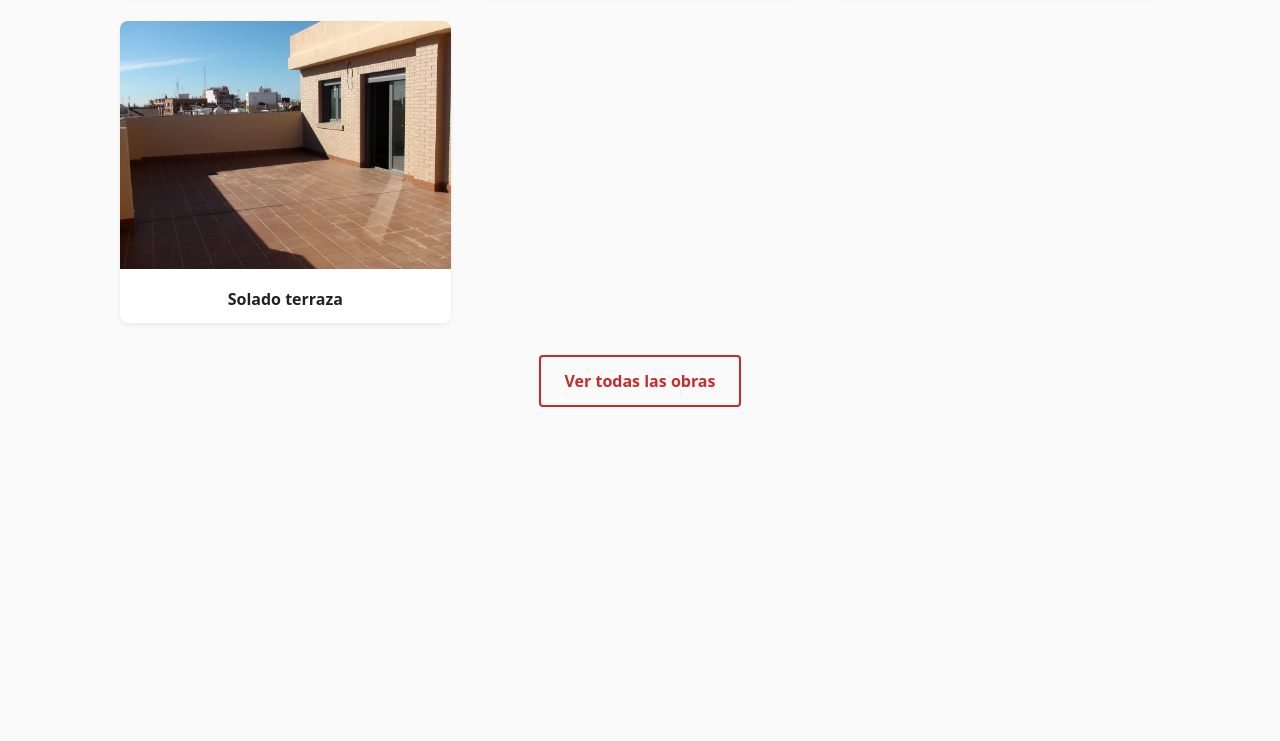
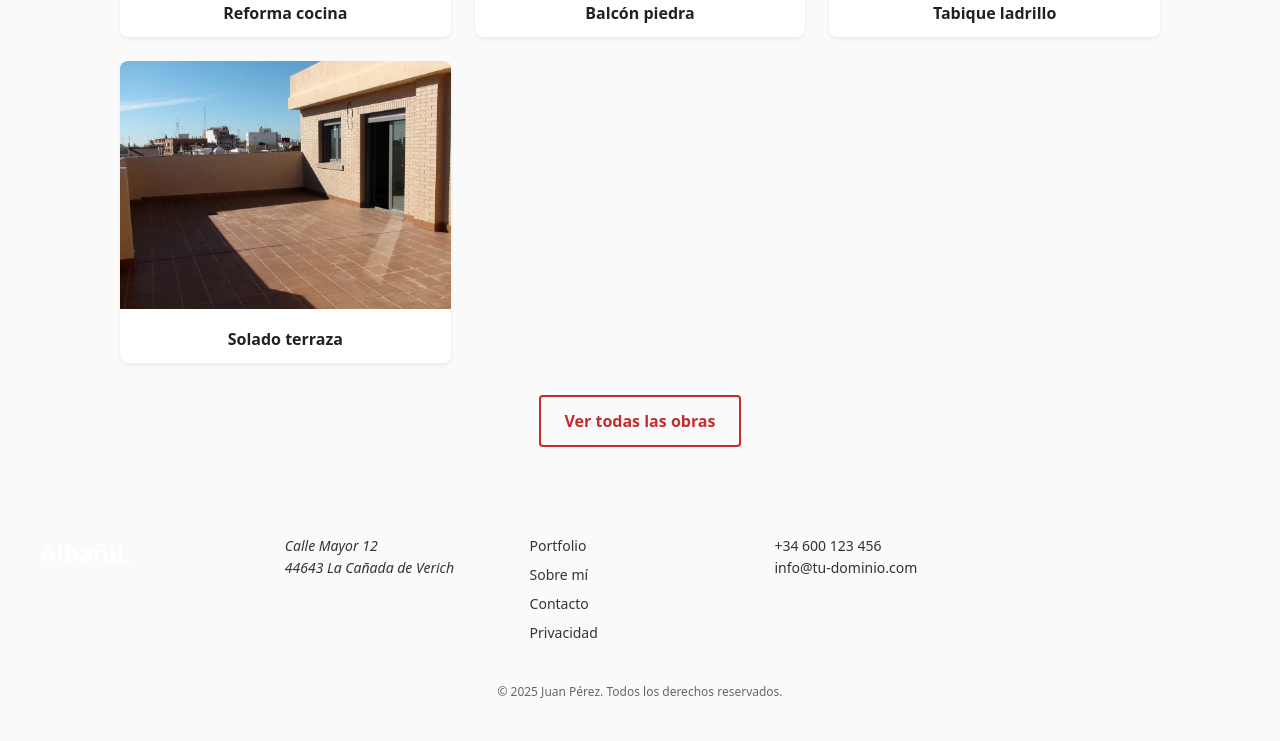
Before and after one commit to druidub/albanil-web, a website with bundled scripts: page src/index.html in a window 1280 px wide. Shown: the part 1391-2132 px from the top of the page. Before the commit the page ends 1846 px from the top, so only its background shows below. Built offline with nearby package versions, Linux system fonts and the light colour scheme.

Commit message:
feat(iconos y footer) Añadir iconos servicios y footer

```diff
--- a/src/css/global.css
+++ b/src/css/global.css
@@ -129,7 +129,7 @@
   text-align:center;flex-shrink:0;
   transition:transform .2s;
 }
-.service-card:hover{transform:translateY(-4px);}
+.service-card:hover{transform:translateY(-4px);color:#a02121;}
 .service-card__icon{fill:var(--clr-primary);margin-bottom:8px;}
 @media(min-width:768px){
   .services__track{
@@ -263,3 +263,55 @@
 }
 .card-obra img{width:100%;aspect-ratio:4/3;object-fit:cover;}
 .card-obra h2{padding:12px;font-size:1rem}
+
+/* ——— Footer ——— */
+.site-footer{
+  background:#1f1f1f;
+  color:#e0e0e0;
+  padding:40px 16px;
+  font-size:0.875rem;
+}
+.footer__inner{
+  max-width:1200px;
+  margin:auto;
+  display:grid;
+  gap:24px;
+  grid-template-columns:repeat(auto-fit,minmax(220px,1fr));
+}
+.footer__brand{
+  font-size:1.5rem;
+  font-weight:700;
+  color:#fff;
+  text-decoration:none;
+}
+.footer__address,
+.footer__contact{line-height:1.6}
+.footer__links{
+  list-style:none;
+  padding:0;
+  margin:0;
+  display:flex;
+  flex-direction:column;
+  gap:8px;
+}
+.footer__links a{
+  color:#e0e0e0;
+  text-decoration:none;
+  transition:color .2s;
+}
+.footer__links a:hover{color:var(--clr-primary);}
+.footer__copy{
+  grid-column:1/-1;
+  text-align:center;
+  margin-top:16px;
+  font-size:0.75rem;
+  color:#b5b5b5;
+}
+
+/* Dark-mode friendly: */
+@media (prefers-color-scheme: light){
+  .site-footer{background:#fafafa;color:#333}
+  .footer__links a{color:#333}
+  .footer__links a:hover{color:var(--clr-primary)}
+  .footer__copy{color:#666}
+}
--- a/src/index.html
+++ b/src/index.html
@@ -79,23 +79,17 @@
 
       <div class="services__track" data-track>
         <article class="service-card">
-          <svg class="service-card__icon" width="48" height="48">
-            <!-- icono martillo -->
-          </svg>
+          <img src="assets/icono-martillo.svg" alt="" width="96" height="96" />
           <h3>Reformas</h3>
         </article>
 
         <article class="service-card">
-          <svg class="service-card__icon" width="48" height="48">
-            <!-- icono ladrillo -->
-          </svg>
+          <img src="assets/icono-ladrillo.svg" alt="" width="96" height="96" />
           <h3>Reparaciones</h3>
         </article>
 
         <article class="service-card">
-          <svg class="service-card__icon" width="48" height="48">
-            <!-- icono plano -->
-          </svg>
+          <img src="assets/icono-plano.svg" alt="" width="96" height="96" />
           <h3>Obra nueva</h3>
         </article>
       </div>
@@ -128,11 +122,43 @@
       </div>
 
       <a class="btn-secondary" href="/portfolio.html">Ver todas las obras</a>
-</section>
+    </section>
+
 
 
   </main>
   <!-- Footer -->
+  <footer class="site-footer">
+    <div class="footer__inner" itemscope itemtype="https://schema.org/LocalBusiness">
+      <a class="footer__brand" href="/" itemprop="name">
+        Albañil<span>.</span>
+      </a>
+
+      <address class="footer__address">
+        <span itemprop="streetAddress">Calle Mayor 12</span><br>
+        <span itemprop="postalCode">44643</span>
+        <span itemprop="addressLocality">La Cañada de Verich</span>
+        <meta itemprop="addressRegion" content="Teruel">
+      </address>
+
+      <ul class="footer__links">
+        <li><a href="/portfolio.html">Portfolio</a></li>
+        <li><a href="/about.html">Sobre mí</a></li>
+        <li><a href="/contacto.html">Contacto</a></li>
+        <li><a href="/privacidad.html">Privacidad</a></li>
+      </ul>
+
+      <p class="footer__contact">
+        <a href="tel:+34600123456" itemprop="telephone">+34 600 123 456</a><br>
+        <a href="mailto:info@tu-dominio.com" itemprop="email">info@tu-dominio.com</a>
+      </p>
+
+      <p class="footer__copy">
+        © <span id="yearCopy"></span> Juan Pérez. Todos los derechos reservados.
+      </p>
+    </div>
+</footer>
+
   <script type="module" src="js/main.js"></script>
 </body>
 </html>
--- a/src/js/main.js
+++ b/src/js/main.js
@@ -12,3 +12,7 @@
 if ('serviceWorker' in navigator) {
     navigator.serviceWorker.register('js/sw.js').catch(console.error);
   }
+
+// Añade al final de main.js
+const y = document.getElementById('yearCopy');
+if (y) y.textContent = new Date().getFullYear();
```
Also changed, not shown: src/about.html (+31 -0 lines), src/contacto.html (+31 -0 lines), src/portfolio.html (+31 -0 lines), src/assets/icono-ladrillo.svg (added), src/assets/icono-martillo.svg (added), src/assets/icono-plano.svg (added), 2 other files.
